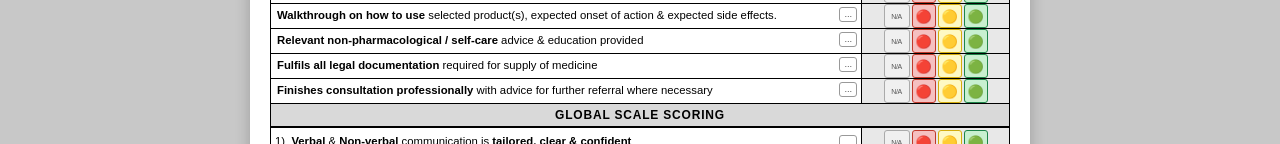
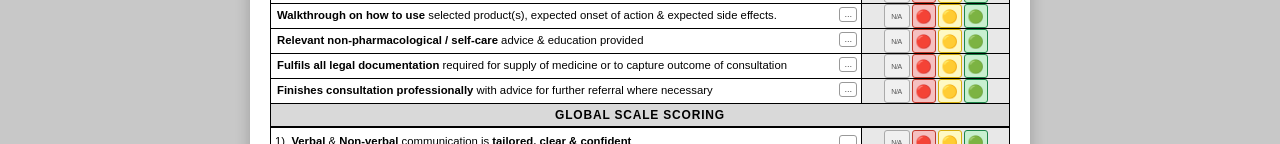
Before and after one commit to kenyu310-cmyk/CWH-Marking-Rubric-Repo, a plain HTML site: page otc.html in a window 1280 px wide. Shown: the part 655-799 px from the top of the page. Drawn offline with Linux system fonts and the light colour scheme.

Commit message:
Update legal documentation requirement in otc.html

```diff
--- a/otc.html
+++ b/otc.html
@@ -246,7 +246,7 @@ const criteria=[
   {text:'<strong>Explanation of the features and benefits</strong> of the recommended product(s)'},
   {text:'<strong>Walkthrough on how to use</strong> selected product(s), expected onset of action &amp; expected side effects.'},
   {text:'<strong>Relevant non-pharmacological / self-care</strong> advice &amp; education provided'},
-  {text:'<strong>Fulfils all legal documentation</strong> required for supply of medicine'},
+  {text:'<strong>Fulfils all legal documentation</strong> required for supply of medicine or to capture outcome of consultation'},
   {text:'<strong>Finishes consultation professionally</strong> with advice for further referral where necessary'},
 ];
 const standards=[
```
